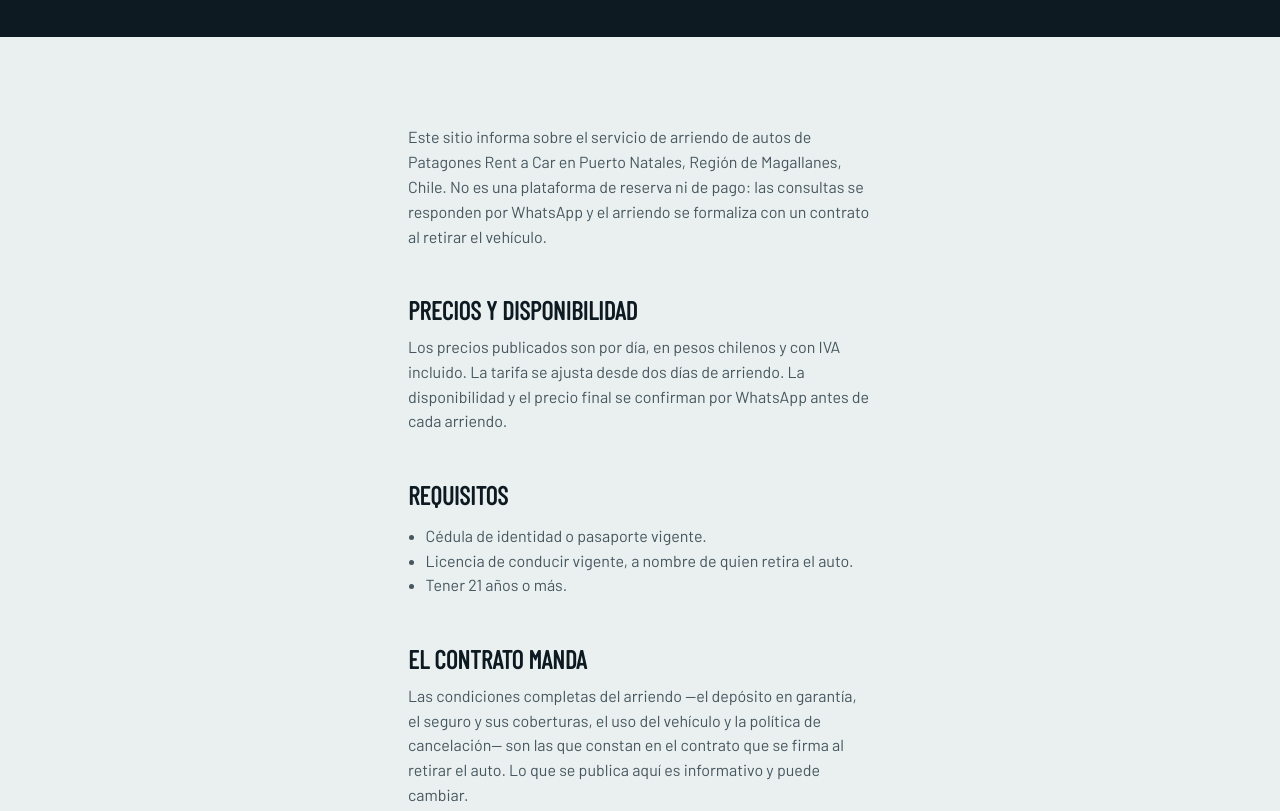
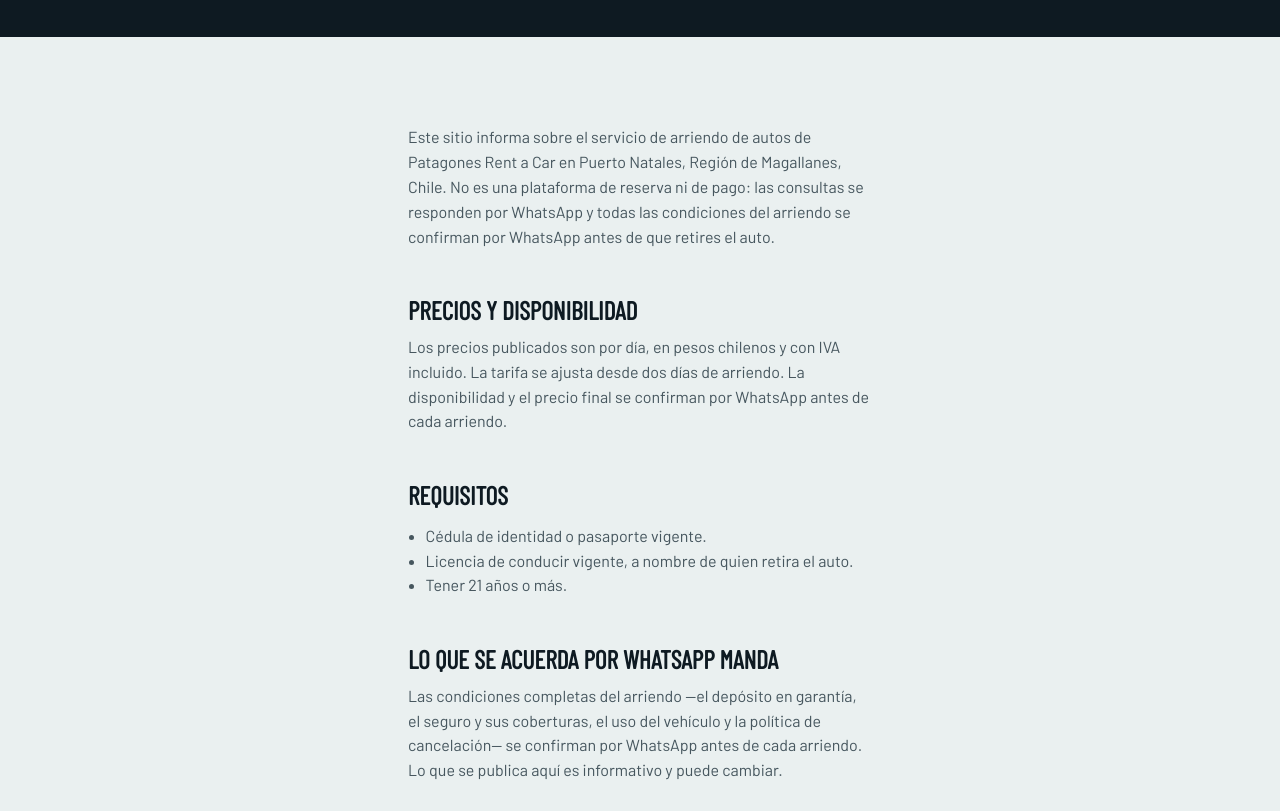
Before and after one commit to Leketo/patagonesrentacar, an Astro site: page /terminos in a window 1280 px wide. Shown: the part 241-1052 px from the top of the page. Built offline with nearby package versions, Linux system fonts and the light colour scheme; Astro itself is replaced by a stand-in of ours; a web font is replaced by a local one.

Commit message:
fix(contenido): las preguntas frecuentes dejan de afirmar lo no confirmado
QA 3.3. Dos respuestas iban un paso más allá de lo que consta en PLAN.md.

- Conductores adicionales: los requisitos no están confirmados por el
  dueño. Pasa a "Sí, se pueden agregar. Consúltanos los requisitos.", que
  es el mismo patrón honesto que el sitio ya usa con el depósito, el cruce
  a Argentina y la cancelación.
- El contrato al retirar el vehículo tampoco consta. Lo que sí consta es
  por dónde se cierra: ahora dice que todas las condiciones del arriendo se
  confirman por WhatsApp antes de que retires el auto.

La misma afirmación estaba en /terminos/, en el texto de entrada y en el
apartado "El contrato manda". Se corrige ahí también, porque si no el sitio
se contradice a sí mismo.

Co-Authored-By: Claude Opus 5 (1M context) <noreply@anthropic.com>

```diff
--- a/src/pages/terminos.astro
+++ b/src/pages/terminos.astro
@@ -13,8 +13,8 @@ import { site, requirements } from '../data/site';
       <p>
         Este sitio informa sobre el servicio de arriendo de autos de {site.name} en
         {site.city}, {site.region}, {site.country}. No es una plataforma de reserva ni de
-        pago: las consultas se responden por WhatsApp y el arriendo se formaliza con un
-        contrato al retirar el vehículo.
+        pago: las consultas se responden por WhatsApp y todas las condiciones del arriendo
+        se confirman por WhatsApp antes de que retires el auto.
       </p>
 
       <h2>Precios y disponibilidad</h2>
@@ -29,12 +29,12 @@ import { site, requirements } from '../data/site';
         {requirements.map((r) => <li>{r}</li>)}
       </ul>
 
-      <h2>El contrato manda</h2>
+      <h2>Lo que se acuerda por WhatsApp manda</h2>
       <p>
         Las condiciones completas del arriendo —el depósito en garantía, el seguro y sus
-        coberturas, el uso del vehículo y la política de cancelación— son las que constan
-        en el contrato que se firma al retirar el auto. Lo que se publica aquí es
-        informativo y puede cambiar.
+        coberturas, el uso del vehículo y la política de cancelación— se confirman por
+        WhatsApp antes de cada arriendo. Lo que se publica aquí es informativo y puede
+        cambiar.
       </p>
 
       <h2>Contacto</h2>
```
Also changed, not shown: src/pages/condiciones.astro (+7 -2 lines).
